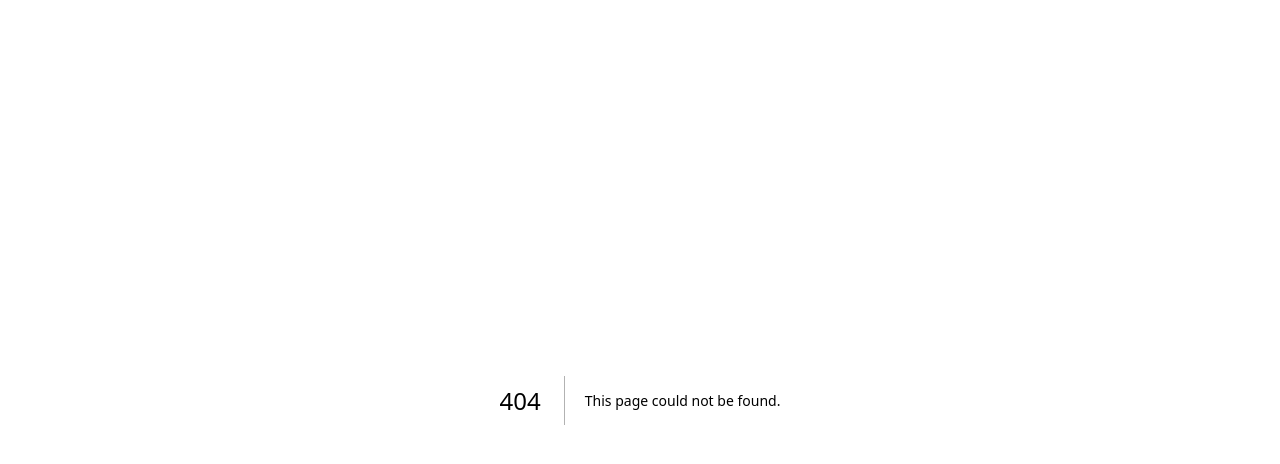
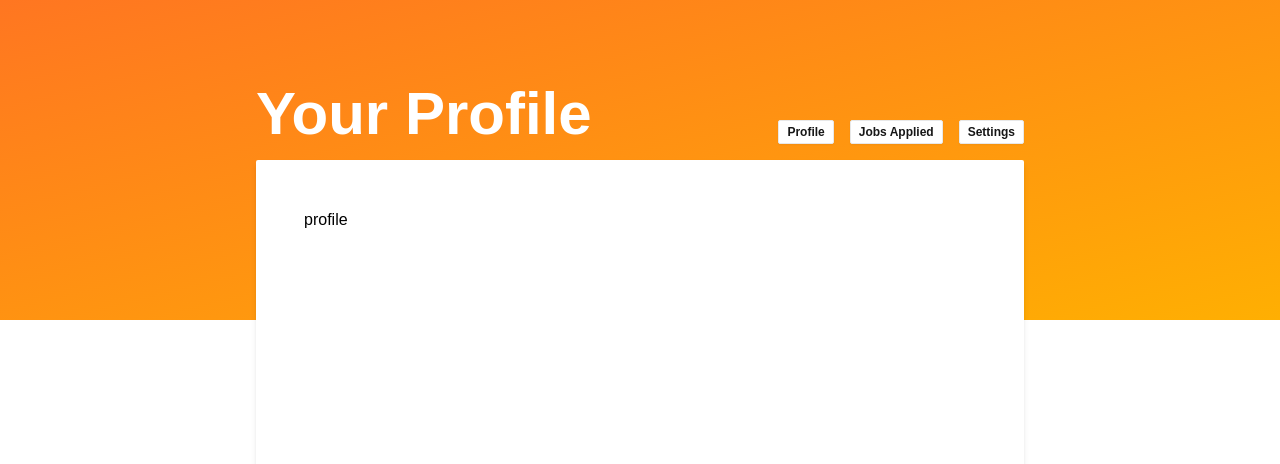
Before and after one commit to TysonLine/hackathon, a Next.js app: page /user in a window 1280 px wide. Before the commit this address had no page. Shown: the top 464 px of the page. Built offline with nearby package versions, Linux system fonts and the light colour scheme.

Commit message:
Create basic layout

```diff
--- a/src/app/login/page.tsx
+++ b/src/app/login/page.tsx
@@ -1,5 +1,5 @@
 import React from "react";
-import Card from "../components/Card";
+import Card from "../components/card";
 
 export default function Index() {
     return (
--- a/src/app/newAccount/page.tsx
+++ b/src/app/newAccount/page.tsx
@@ -1,5 +1,5 @@
 import React from "react";
-import Card from "../components/Card";
+import Card from "../components/card";
 
 //todo: form validation for confirm password, passwords must match
 
--- a/src/app/profile/Sidebar.tsx
+++ /dev/null
@@ -1,5 +0,0 @@
-import React from "react";
-
-export default function Sidebar() {
-    return <div>Sidebar</div>;
-}
--- a/src/app/profile/page.tsx
+++ /dev/null
@@ -1,15 +0,0 @@
-import Card from "../components/Card";
-import NavBar from "../components/NavBar";
-
-export default function Profile() {
-    return (
-        <>
-            <NavBar />
-            <div className="bg-gray-200 grid grid-rows-[20px_1fr_20px] items-center justify-items-center min-h-screen p-8 pb-20 gap-16 sm:p-20 font-[family-name:var(--font-geist-sans)]">
-                <main className="flex flex-col gap-8 row-start-2 items-center sm:items-start">
-                    <Card className="p-5">yip yap</Card>
-                </main>
-            </div>
-        </>
-    );
-}
--- /dev/null
+++ b/src/app/user/content.tsx
@@ -0,0 +1,22 @@
+import React from "react";
+import Profile from "./profile";
+import Jobs from "./jobs";
+
+type ContentProps = {
+    children?: React.ReactNode;
+    menuState?: string;
+    className?: string;
+};
+
+export default function Content(props: ContentProps) {
+    return (
+        <div className="w-[60%] h-[80%] rounded-sm bg-white shadow-md p-12 text-black">
+            {props.children}
+            {props.menuState === "profile" && <Profile />}
+            {props.menuState === "jobs" && <Jobs />}
+            {props.menuState === "settings" && (
+                <div>settings not implemented</div>
+            )}
+        </div>
+    );
+}
--- /dev/null
+++ b/src/app/user/jobs.tsx
@@ -0,0 +1,5 @@
+import React from "react";
+
+export default function jobs() {
+    return <div className="text-black">jobs</div>;
+}
--- /dev/null
+++ b/src/app/user/page.tsx
@@ -0,0 +1,40 @@
+"use client";
+import Content from "./content";
+import { useState } from "react";
+
+export default function page() {
+    const [menuState, setMenuState] = useState("profile");
+
+    return (
+        <div className="w-screen h-screen flex flex-col relative">
+            <div className="bg-gradient-to-br from-[#FF7621] to-[#FFAF02] w-screen h-[40%] absolute top-0 left-0"></div>
+            <div className="bg-white w-screen h-[60%] absolute bottom-0 left-0"></div>
+            <div className="absolute inset-0 flex flex-col items-center gap-4  justify-end shadow">
+                <div className="flex flex-row justify-between w-[60%]">
+                    <h1 className="text-white text-6xl font-semibold">
+                        Your Profile
+                    </h1>
+                    <div className="buttonCluster flex flex-row gap-4 items-end">
+                        <button
+                            className="btn btn-xs rounded-sm bg-white"
+                            onClick={() => setMenuState("profile")}>
+                            Profile
+                        </button>
+                        <button
+                            className="btn btn-xs rounded-sm bg-white"
+                            onClick={() => setMenuState("jobs")}>
+                            Jobs Applied
+                        </button>
+                        <button
+                            className="btn btn-xs rounded-sm bg-white"
+                            onClick={() => setMenuState("settings")}>
+                            Settings
+                        </button>
+                    </div>
+                </div>
+
+                <Content menuState={menuState} />
+            </div>
+        </div>
+    );
+}
--- /dev/null
+++ b/src/app/user/profile.tsx
@@ -0,0 +1,5 @@
+import React from "react";
+
+export default function profile() {
+    return <div className="text-black">profile</div>;
+}
```
